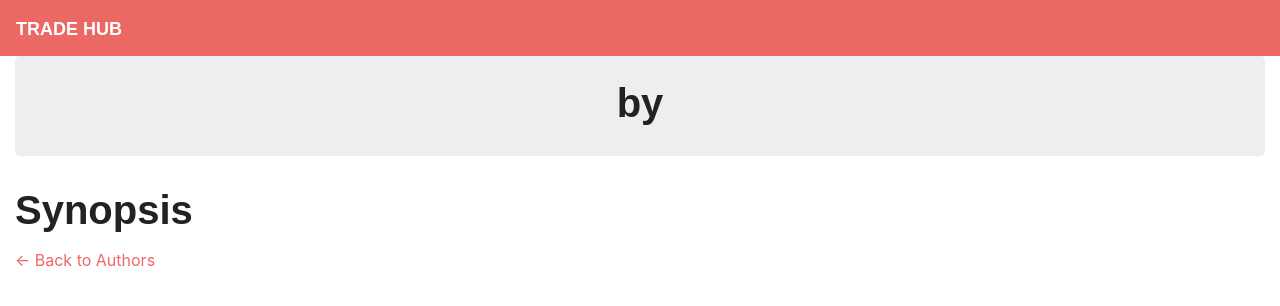
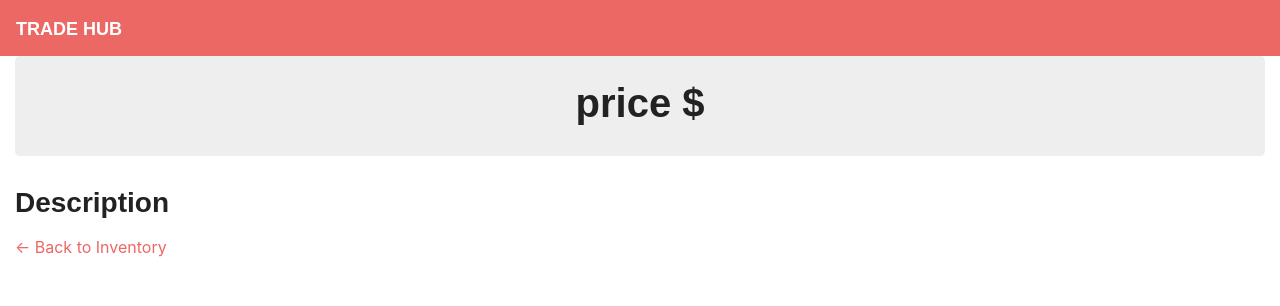
Before and after one commit to mktosos/trade-hub, a React (Create React App) app in the folder client/: page /books/1 in a window 1280 px wide. Shown: the top 306 px of the page. Built offline with nearby package versions, Linux system fonts and the light colour scheme; no server answers; a web font is replaced by a local one.

Commit message:
variable names changed

```diff
--- a/client/src/pages/Books.js
+++ b/client/src/pages/Books.js
@@ -11,8 +11,8 @@ class Books extends Component {
   state = {
     items: [],
     title: "",
-    author: "",
-    synopsis: ""
+    price: "",
+    description: ""
   };
 
   componentDidMount() {
@@ -22,7 +22,7 @@ class Books extends Component {
   loadBooks = () => {
     API.getBooks()
       .then(res =>
-        this.setState({ items: res.data, title: "", author: "", synopsis: "" })
+        this.setState({ items: res.data, title: "", price: "", description: "" })
       )
       .catch(err => console.log(err));
   };
@@ -42,11 +42,11 @@ class Books extends Component {
 
   handleFormSubmit = event => {
     event.preventDefault();
-    if (this.state.title && this.state.author) {
+    if (this.state.title && this.state.price) {
       API.saveBook({
         title: this.state.title,
-        author: this.state.author,
-        synopsis: this.state.synopsis
+        price: this.state.price,
+        description: this.state.description
       })
         .then(res => this.loadBooks())
         .catch(err => console.log(err));
@@ -69,19 +69,19 @@ class Books extends Component {
                 placeholder="Title (required)"
               />
               <Input
-                value={this.state.author}
+                value={this.state.price}
                 onChange={this.handleInputChange}
-                name="author"
-                placeholder="Author (required)"
+                name="price"
+                placeholder="Price (required)"
               />
               <TextArea
-                value={this.state.synopsis}
+                value={this.state.description}
                 onChange={this.handleInputChange}
-                name="synopsis"
-                placeholder="Synopsis (Optional)"
+                name="description"
+                placeholder="description (Optional)"
               />
               <FormBtn
-                disabled={!(this.state.author && this.state.title)}
+                disabled={!(this.state.price && this.state.title)}
                 onClick={this.handleFormSubmit}
               >
                 Add Item
@@ -98,7 +98,7 @@ class Books extends Component {
                   <ListItem key={book._id}>
                     <Link to={"/books/" + book._id}>
                       <strong>
-                        {book.title} for {book.author}
+                        {book.title} ${book.price}
                       </strong>
                     </Link>
                     <DeleteBtn onClick={() => this.deleteBook(book._id)} />
--- a/client/src/pages/Detail.js
+++ b/client/src/pages/Detail.js
@@ -23,7 +23,7 @@ class Detail extends Component {
           <Col size="md-12">
             <Jumbotron>
               <h1>
-                {this.state.book.title} by {this.state.book.author}
+                {this.state.book.title} price $ {this.state.book.price}
               </h1>
             </Jumbotron>
           </Col>
@@ -31,21 +31,22 @@ class Detail extends Component {
         <Row>
           <Col size="md-10 md-offset-1">
             <article>
-              <h1>Synopsis</h1>
+              <h3>Description</h3>
               <p>
-                {this.state.book.synopsis}
+                {this.state.book.description}
               </p>
             </article>
           </Col>
         </Row>
         <Row>
-          <Col size="md-2">
-            <Link to="/">← Back to Authors</Link>
+          <Col size="md-4">
+            <Link to="/">← Back to Inventory</Link>
           </Col>
         </Row>
       </Container>
     );
   }
 }
+console.log("k")
 
 export default Detail;
```
Also changed, not shown: 1 other file (tests, documents, lock files or other folders).
